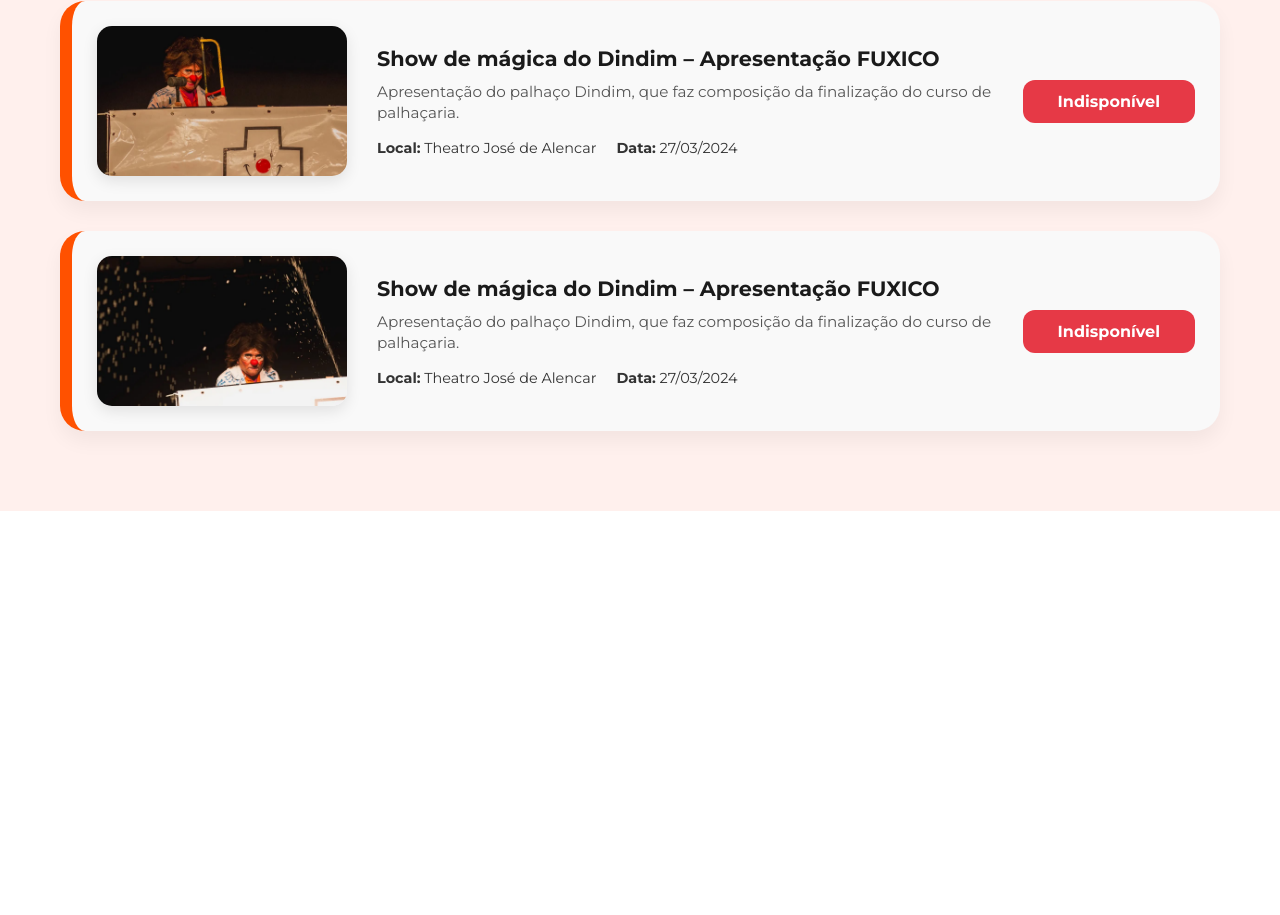
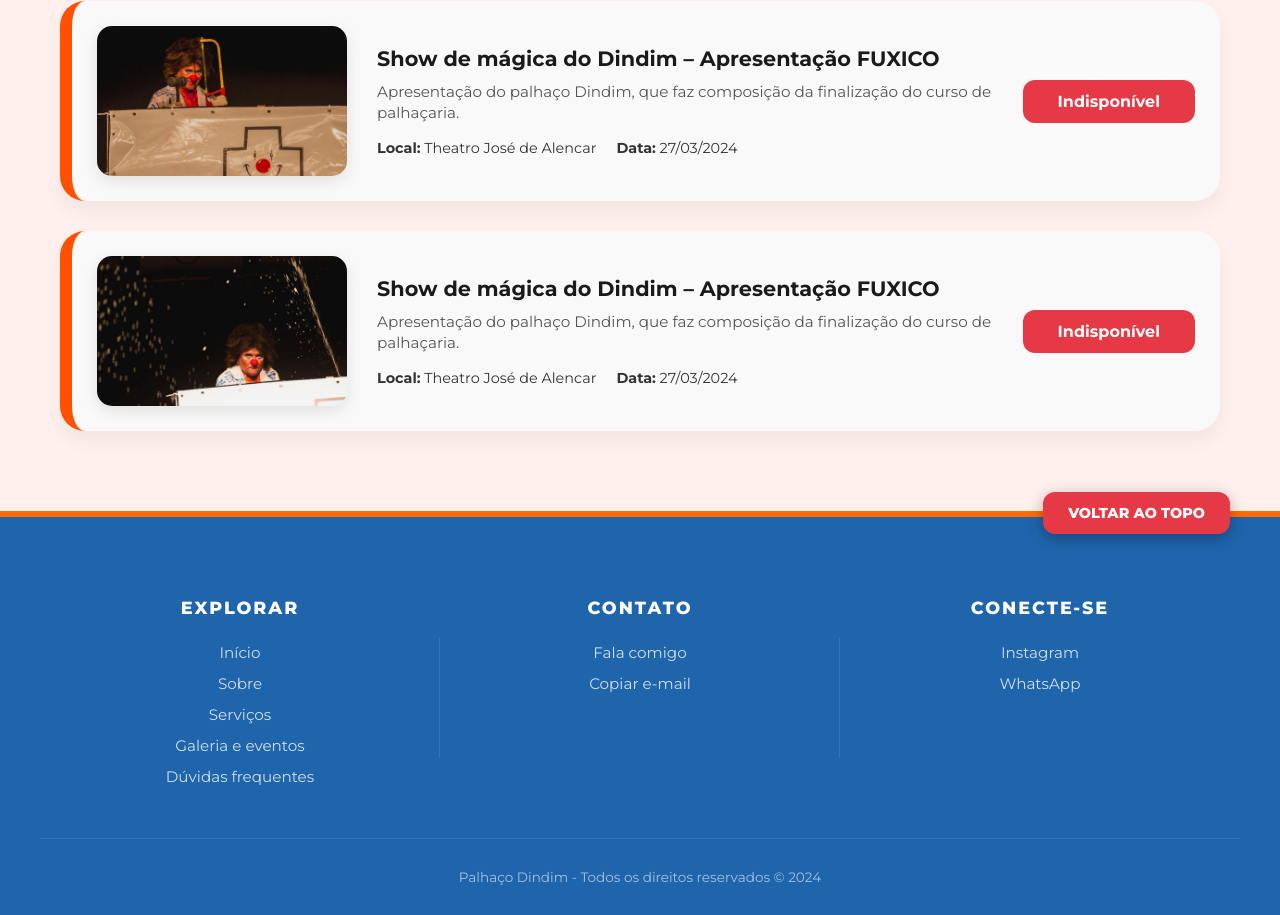
Before and after one commit to palhaco-dindim/portfolio, a plain HTML site: page galeria.html in a window 1280 px wide. Shown: the part 2796-3711 px from the top of the page. Before the commit the page ends 3307 px from the top, so only its background shows below. Drawn offline with nearby package versions, Linux system fonts and the light colour scheme.

Commit message:
finalizando footer

```diff
--- a/galeria.css
+++ b/galeria.css
@@ -505,6 +505,126 @@ body {
     }
 }
 
+/* --- RODAPÉ (FOOTER) --- */
+.main-footer {
+    background-color: var(--azul-escuro); /* Azul escuro para quebrar o excesso de laranja */
+    padding: 80px 0 30px 0;
+    color: #ffffff;
+    position: relative;
+    border-top: 6px solid var(--laranja-principal); /* Detalhe fino laranja no topo */
+}
+
+/* Botão Voltar ao Topo */
+.back-to-top {
+    position: absolute;
+    top: -25px;
+    right: 50px;
+    background-color: #E63946; /* Vermelho para destaque */
+    color: white;
+    padding: 12px 25px;
+    border-radius: 12px;
+    text-decoration: none;
+    font-weight: 800;
+    font-size: 0.9rem;
+    box-shadow: 0 4px 15px rgba(0,0,0,0.3);
+    transition: 0.3s;
+    text-transform: uppercase;
+}
+
+.back-to-top:hover {
+    background-color: var(--laranja-principal);
+    transform: translateY(-5px);
+}
+
+/* Grid de 3 Colunas */
+.footer-grid {
+    display: grid;
+    grid-template-columns: repeat(3, 1fr);
+    gap: 40px;
+    padding-bottom: 40px;
+    border-bottom: 1px solid rgba(255, 255, 255, 0.1);
+}
+
+.footer-col {
+    position: relative;
+    text-align: center;
+}
+
+/* Linhas divisórias entre as colunas (visíveis apenas em desktop) */
+.footer-col:not(:last-child)::after {
+    content: "";
+    position: absolute;
+    right: -20px;
+    top: 20%;
+    height: 60%;
+    width: 1px;
+    background-color: rgba(255, 255, 255, 0.1);
+}
+
+/* Títulos das Colunas (H3) */
+.footer-col h3 {
+    color: #ffffff;
+    font-size: 1.1rem;
+    font-weight: 800;
+    letter-spacing: 2px;
+    margin-bottom: 25px;
+    position: relative;
+}
+
+/* Links do Rodapé */
+.footer-links {
+    list-style: none;
+}
+
+.footer-links li {
+    margin-bottom: 12px;
+}
+
+.footer-links a {
+    color: rgba(255, 255, 255, 0.8);
+    text-decoration: none;
+    font-size: 0.95rem;
+    font-weight: 400;
+    transition: 0.3s ease;
+}
+
+.footer-links a:hover {
+    color: var(--laranja-principal);
+    padding-left: 8px; /* Efeito de deslize suave */
+}
+
+/* Parte Inferior (Direitos Autorais) */
+.footer-bottom {
+    text-align: center;
+    padding-top: 30px;
+}
+
+.footer-bottom p {
+    font-size: 0.85rem;
+    color: rgba(255, 255, 255, 0.6);
+}
+
+/* --- RESPONSIVIDADE DO FOOTER --- */
+@media (max-width: 992px) {
+    .footer-grid {
+        grid-template-columns: 1fr; /* Transforma em uma única coluna no celular/tablet */
+        gap: 50px;
+    }
+
+    .footer-col::after {
+        display: none; /* Remove as linhas divisórias verticais */
+    }
+
+    .back-to-top {
+        right: 50%;
+        transform: translateX(50%); /* Centraliza o botão no mobile */
+    }
+
+    .back-to-top:hover {
+        transform: translateX(50%) translateY(-5px);
+    }
+}
+
 @keyframes zoom {
     from {transform: scale(0)}
     to {transform: scale(1)}
--- a/galeria.html
+++ b/galeria.html
@@ -213,12 +213,69 @@
         </div>
     </div>
 </section>
+
+
 <!-- Janela Modal para expandir a foto -->
 <div id="imageModal" class="modal">
     <span class="close-modal">&times;</span>
     <img class="modal-content" id="imgExpanded">
     <div id="caption"></div>
 </div>
+
+
+<!---ultima sessão - footer-->
+<footer class="main-footer">
+    <!-- Botão Voltar ao Topo -->
+    <a href="#" class="back-to-top">Voltar ao topo</a>
+
+    <div class="container footer-grid">
+        <!-- Coluna 1: Explorar -->
+        <div class="footer-col">
+            <h3>EXPLORAR</h3>
+            <ul class="footer-links">
+                <li><a href="#">Início</a></li>
+                <li><a href="#sobre">Sobre</a></li>
+                <li><a href="#servicos">Serviços</a></li>
+                <li><a href="galeria.html">Galeria e eventos</a></li>
+                <li><a href="#faq">Dúvidas frequentes</a></li>
+            </ul>
+        </div>
+
+        <!-- Coluna 2: Contato -->
+        <div class="footer-col">
+            <h3>CONTATO</h3>
+            <ul class="footer-links">
+                <li><a href="https://wa.me/seunumero" target="_blank">Fala comigo</a></li>
+                <li><a href="javascript:void(0)" onclick="copyEmail()" id="email-link">Copiar e-mail</a></li>
+            </ul>
+        </div>
+
+        <!-- Coluna 3: Conectar-se -->
+        <div class="footer-col">
+            <h3>CONECTE-SE</h3>
+            <ul class="footer-links">
+                <li><a href="https://instagram.com/palhacodindim" target="_blank">Instagram</a></li>
+                <li><a href="https://wa.me/seunumero" target="_blank">WhatsApp</a></li>
+            </ul>
+        </div>
+    </div>
+
+    <!-- Parte de baixo: Direitos Autorais -->
+    <div class="footer-bottom">
+        <p>Palhaço Dindim - Todos os direitos reservados &copy; 2024</p>
+    </div>
+</footer>
+
+<!-- Script simples para copiar o e-mail -->
+<script>
+function copyEmail() {
+    const email = "seuemail@exemplo.com"; // Troque pelo seu e-mail real
+    navigator.clipboard.writeText(email);
+    const link = document.getElementById('email-link');
+    link.innerText = "E-mail copiado!";
+    setTimeout(() => { link.innerText = "Copiar e-mail"; }, 2000);
+}
+</script>
 
 <script>
     // Seleciona o Modal e os elementos internos
```
